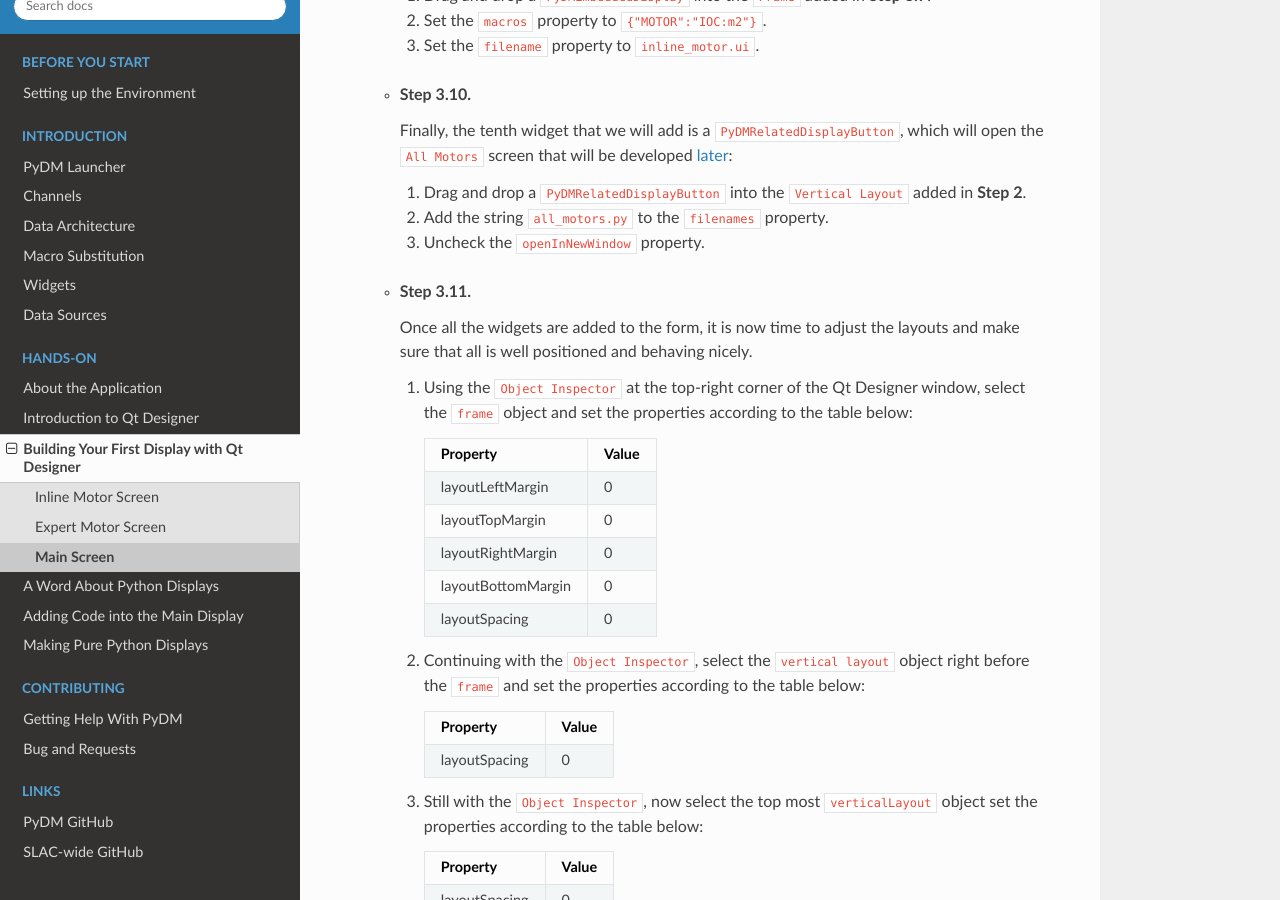
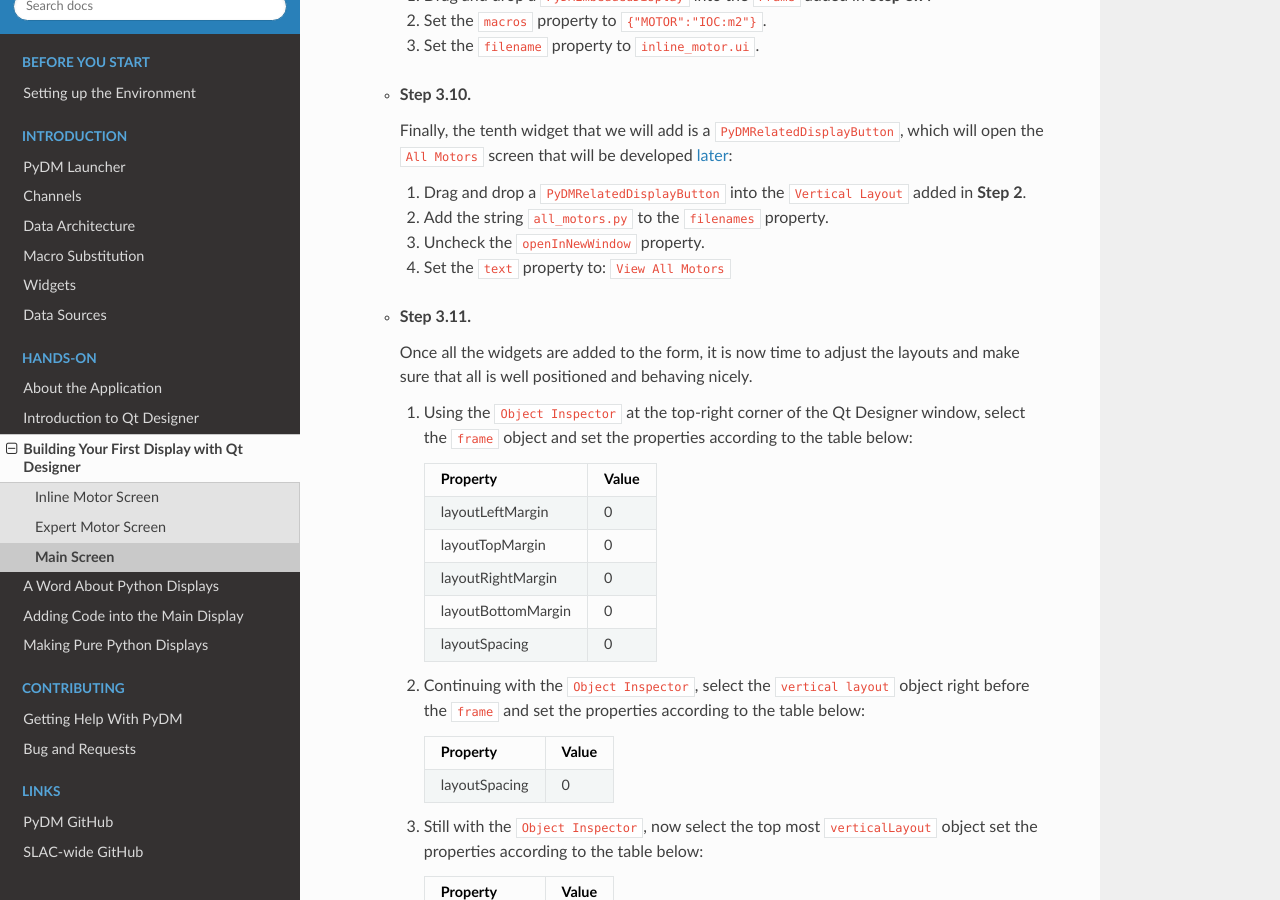
Before and after one commit to slaclab/pydm-tutorial, a Sphinx documentation site: the page built from docs/source/action/designer_main.rst, in a window 1280 px wide and 900 px high, scrolled down 5327 px. Built offline with Sphinx 7.4.7 and the Read the Docs theme 2.0.0, drawn with Linux system fonts in a browser that asks for light colours.

Commit message:
DOC:Set text attribute to "View All Motors"
This seemed to be missing from the tutorial based on inspection of the
gif.

```diff
--- a/docs/source/action/designer_main.rst
+++ b/docs/source/action/designer_main.rst
@@ -205,6 +205,7 @@ The finished result will look like this:
     #. Drag and drop a ``PyDMRelatedDisplayButton`` into the ``Vertical Layout`` added in **Step 2**.
     #. Add the string ``all_motors.py`` to the ``filenames`` property.
     #. Uncheck the ``openInNewWindow`` property.
+    #. Set the ``text`` property to: ``View All Motors``
 
   * **Step 3.11.**
 
```
